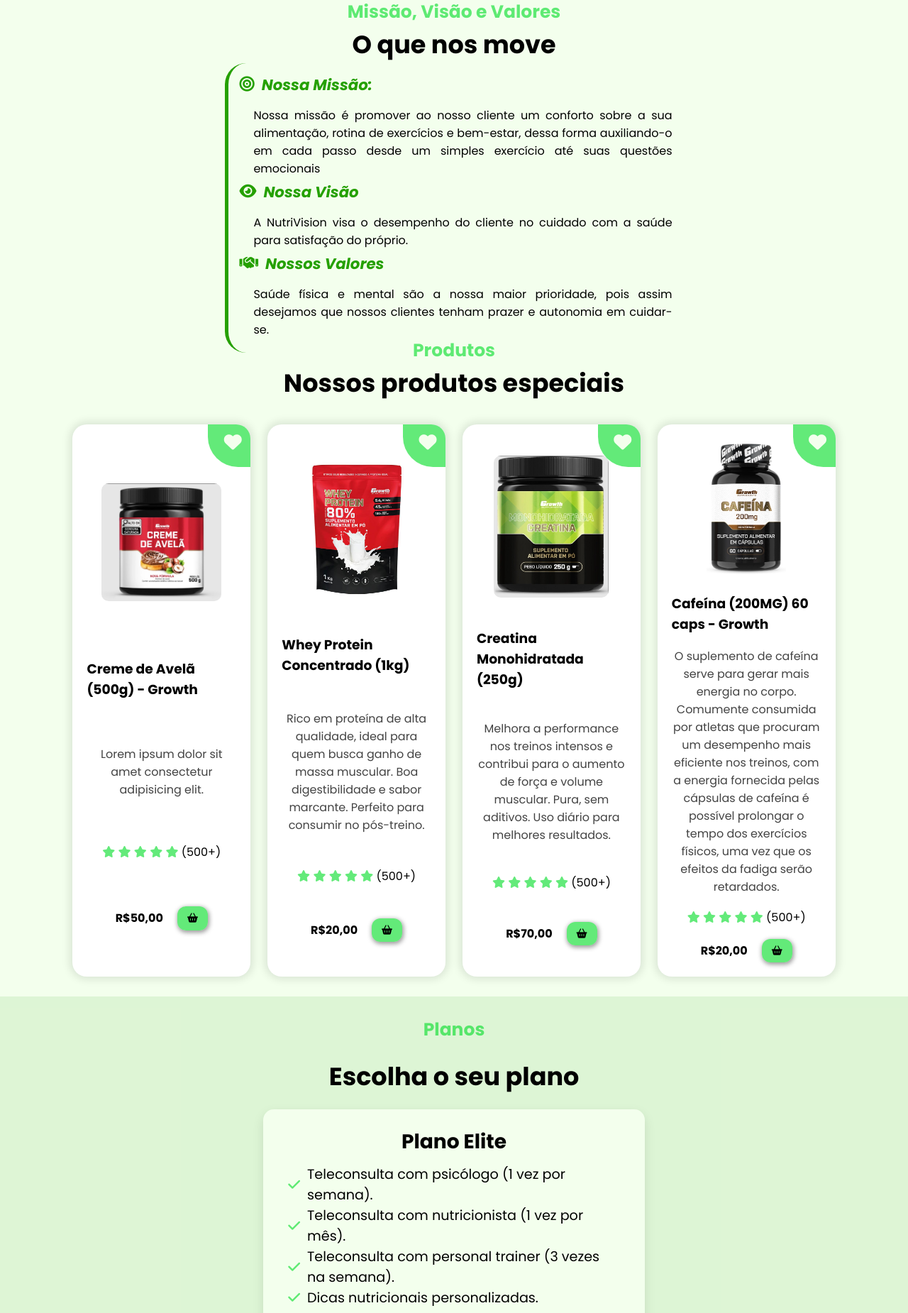
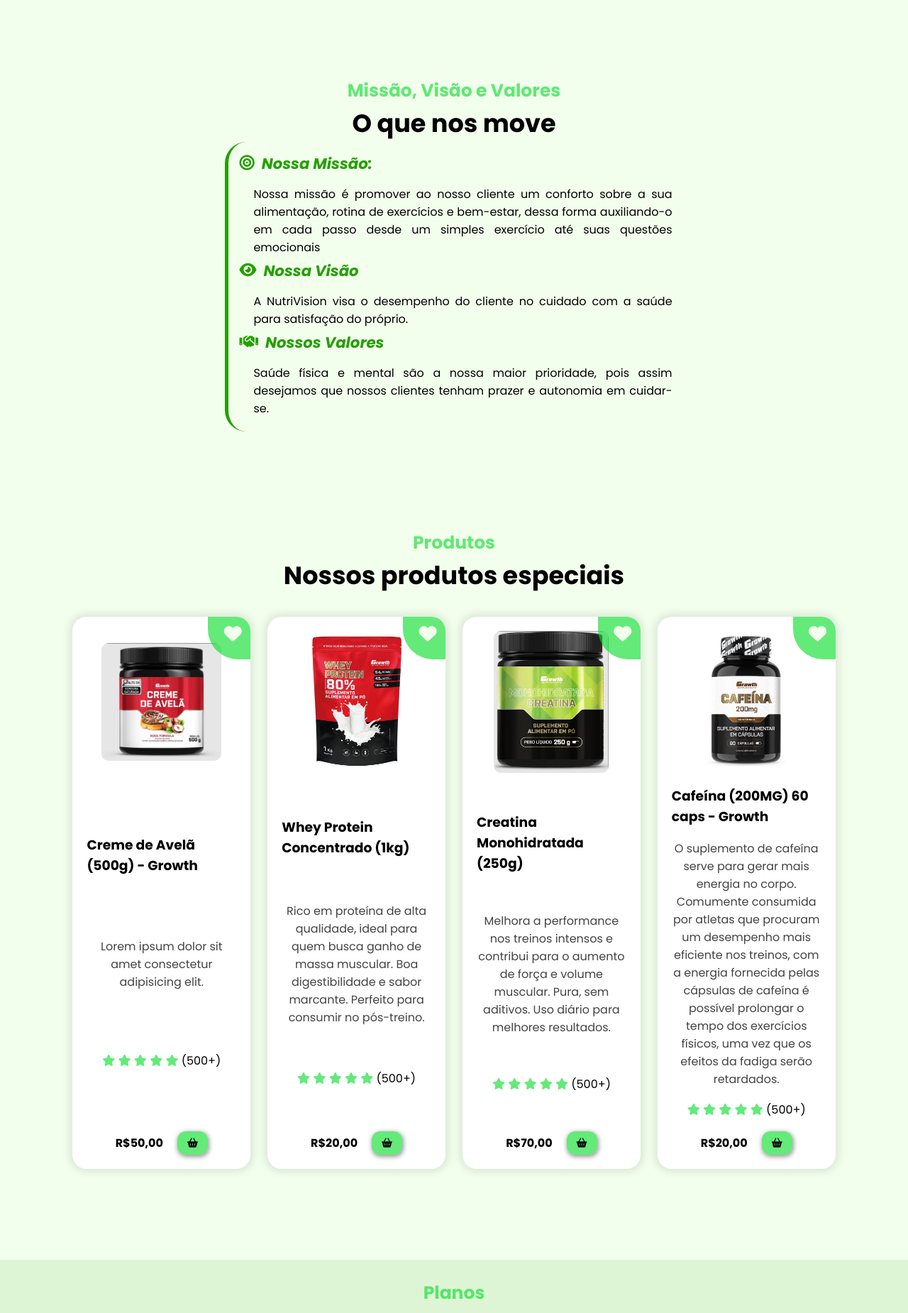
Before and after one commit to ViniTrinda/Site-de-Vendas, a plain HTML site: page Site de Vendas/index.html in a window 1280 px wide. Shown: the part 867-2717 px from the top of the page at 71% size. Drawn offline with nearby package versions, Linux system fonts and the light colour scheme.

Commit message:
adaptação de responsividade

```diff
--- a/Site de Vendas/scr/styles/header.css
+++ b/Site de Vendas/scr/styles/header.css
@@ -24,7 +24,7 @@ header {
     width: 12%;
 }
 #nav_logo img {
-    max-width: 50%;
+    max-width: 100px;
     height: auto;
 }
 
--- a/Site de Vendas/scr/styles/menu.css
+++ b/Site de Vendas/scr/styles/menu.css
@@ -34,7 +34,7 @@
     display: flex;
     flex-direction: column;
     align-items: center;
-    justify-content: space-evenly;
+    justify-content: space-between;
     border-radius: 20px;
     gap: 18px;
     width: 25%;
--- a/Site de Vendas/scr/styles/mvv.css
+++ b/Site de Vendas/scr/styles/mvv.css
@@ -17,8 +17,8 @@
 }
 #mvv{
      width: 100%;
-     height: 50vh;
-     margin-top: 10vh;
+     height: 60vh;
+     margin: 120px 0;
      display: flex;
      flex-direction: column;
      align-items: center;
--- a/Site de Vendas/scr/styles/plans.css
+++ b/Site de Vendas/scr/styles/plans.css
@@ -13,7 +13,8 @@
 
 #plans {
     width: 100%;
-    height: 70vh;
+    height: 80vh;
+     margin: 100px 0;
     display: flex;
     flex-direction: column;
     align-items: center;
```
